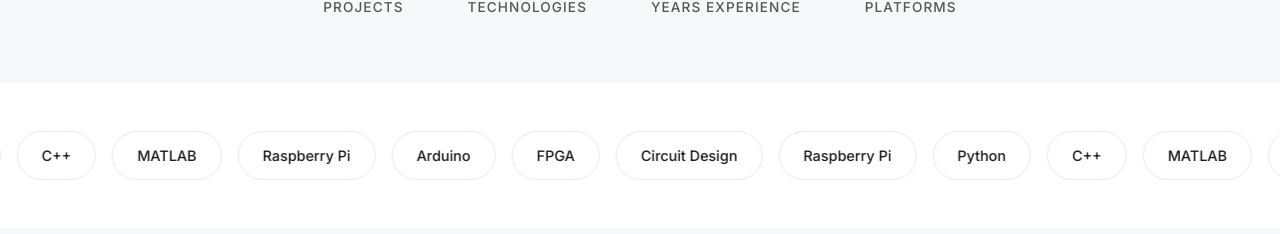
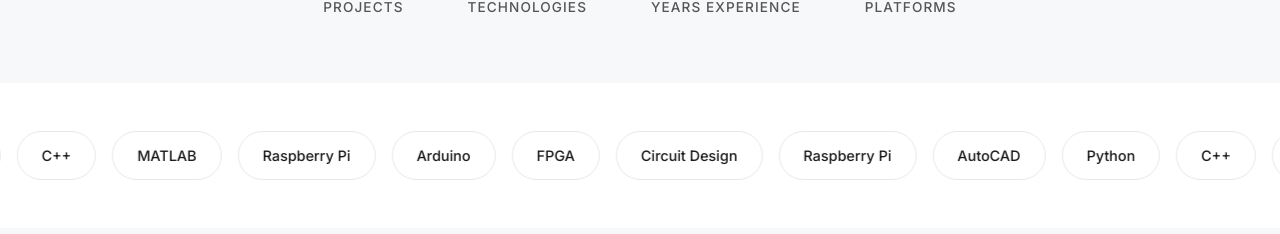
Before and after one commit to TheJeffreyKuo/ln-portfolio, a Next.js app: page / in a window 1280 px wide. Shown: the part 875-1109 px from the top of the page. Built offline with nearby package versions, Linux system fonts and the light colour scheme.

Commit message:
added autocad to technical skills

```diff
--- a/src/data/profile.ts
+++ b/src/data/profile.ts
@@ -46,6 +46,7 @@ export const technicalSkills = [
   "FPGA",
   "Circuit Design",
   "Raspberry Pi",
+  "AutoCAD",
 ];
 
 // Experience & education timeline
```
